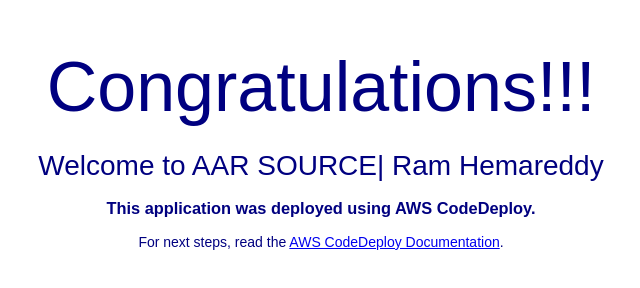
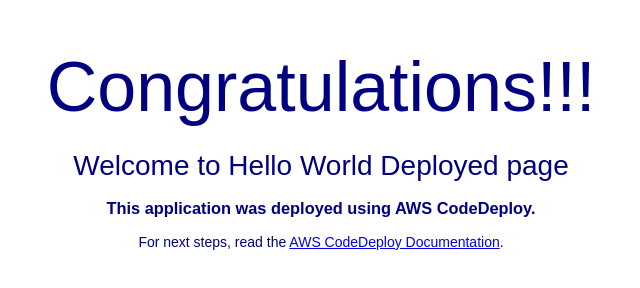
Before and after one commit to Shankari4567/CodeDeployApp, a plain HTML site: page index.html in a window 1280 px wide. Shown: the whole page, without its empty margins (319-959 px from the left). Drawn offline with Linux system fonts and the light colour scheme.

Commit message:
Update index.html

```diff
--- a/index.html
+++ b/index.html
@@ -2,7 +2,7 @@
 <html>
 <head>
   <meta charset="utf-8">
-  <title>AAR DEMO | AWS CLOUD DEPLOYMENT</title>
+  <title>AWS CLOUD DEPLOYMENT</title>
   <style>
     body {
       color: #000080;
@@ -27,7 +27,7 @@
 <body>
   <div align="center">
     <h1>Congratulations!!! </h1>
-      <h2>Welcome to AAR SOURCE| Ram Hemareddy</h2>
+      <h2>Welcome to Hello World Deployed page</h2>
     <h3>This application was deployed using AWS CodeDeploy.</h3>
     <p>For next steps, read the <a href="http://aws.amazon.com/documentation/codedeploy">AWS CodeDeploy Documentation</a>.</p>
   </div>
```
